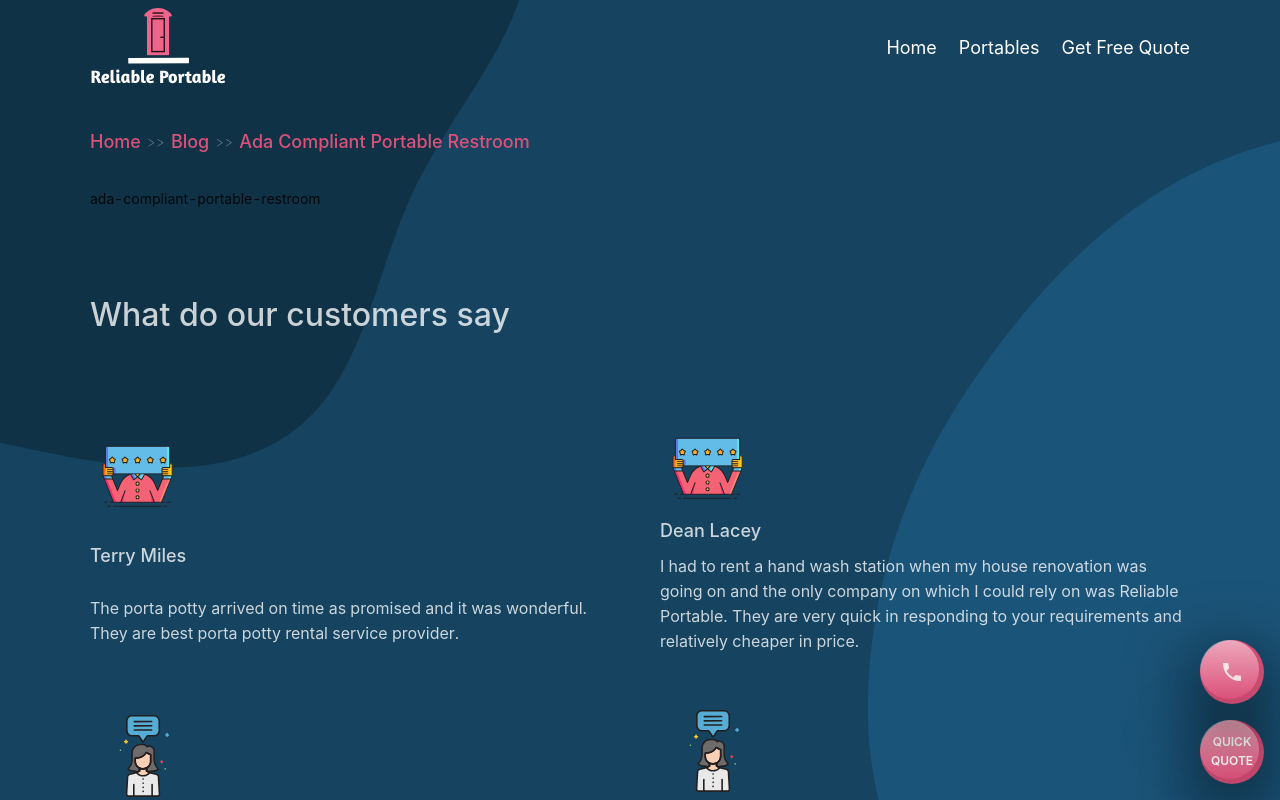
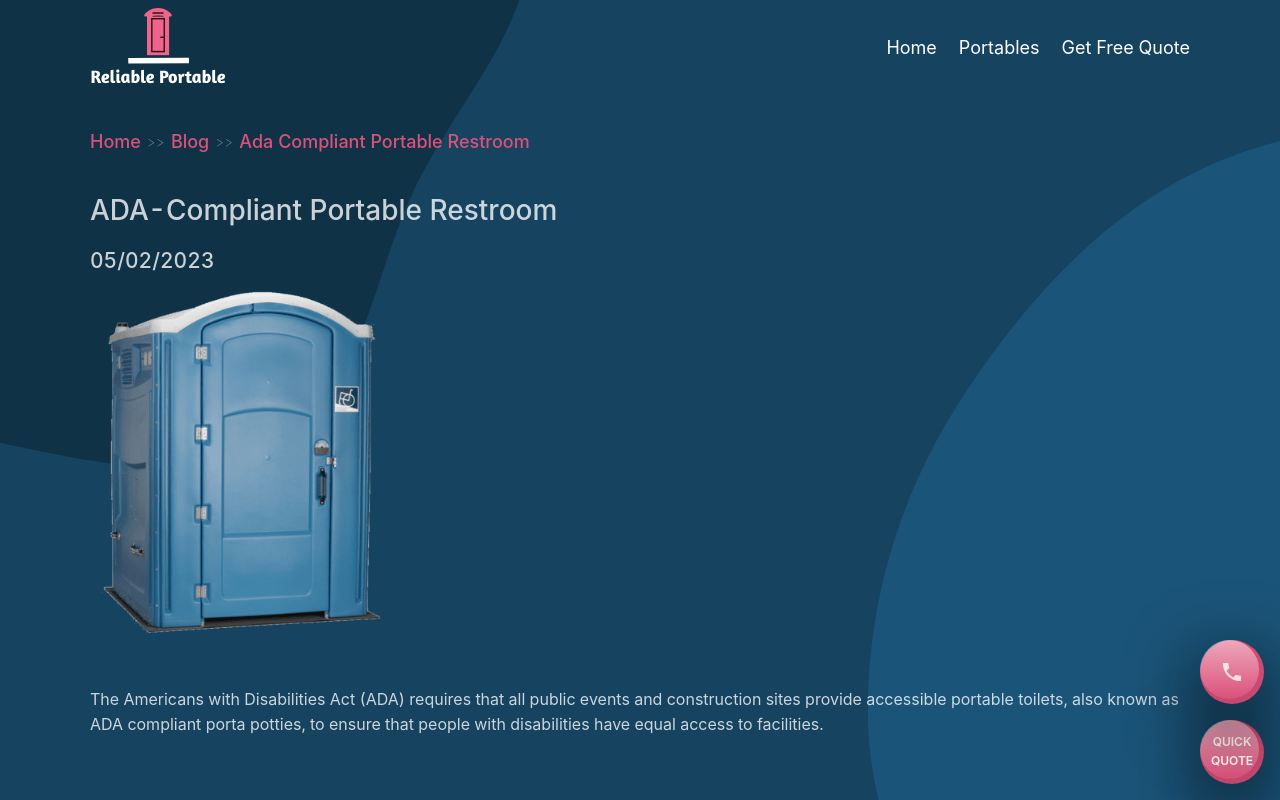
Before and after one commit to nishant-k1/flushjohn-web, a Next.js app: page /blog/ada-compliant-portable-restroom in a window 1280 px wide. Shown: the top 800 px of the page. Built offline with nearby package versions, Linux system fonts and the light colour scheme.

Commit message:
fix blog issue

```diff
--- a/components/Blog/Post/index.js
+++ b/components/Blog/Post/index.js
@@ -1,15 +1,43 @@
 import React from "react";
 import styles from "./styles.module.css";
 import Breadcrumbs from "../../Breadcrumbs";
+import { post_data } from "../constant";
+import Image from "next/image";
 
 const Post = ({ slug }) => {
   if (!slug) return;
-
+  const { spr, acpr, dfr, hss } = post_data;
+  const currentPost = (slug) => {
+    switch (slug) {
+      case "standard-portable-restroom":
+        return spr;
+      case "ada-compliant-portable-restroom":
+        return acpr;
+      case "flushable-restroom-sink-inside":
+        return dfr;
+      case "hand-wash-sink-station":
+        return hss;
+      default:
+        throw new Error(`Invalid slug: ${slug}`);
+    }
+  };
+  const { date, title, image, desc } = currentPost(slug);
+  const { src, alt } = image;
   return (
     <div className={styles.post}>
       <div className={styles.container}>
         <Breadcrumbs path={`/blog/${slug}`} />
-        <div className={styles.wrapper}>{slug}</div>
+        <div className={styles.wrapper}>
+          <h1>{title}</h1>
+          <h2>{date}</h2>
+          <Image
+            src={src}
+            alt={alt}
+            width={300}
+            height={600}
+          />
+          <p>{desc}</p>
+        </div>
       </div>
     </div>
   );
--- a/components/Blog/Post/styles.module.css
+++ b/components/Blog/Post/styles.module.css
@@ -16,7 +16,7 @@
 .wrapper {
   margin-top: 6rem;
   display: grid;
-  grid-gap: 2rem;
+  grid-gap: 12px;
   height: 100%;
   width: 100%;
 }
@@ -30,12 +30,19 @@
 
 .wrapper h1 {
   color: var(--primary-text-color);
+  margin: 0;
+}
+.wrapper h2 {
+  color: var(--primary-text-color);
+  margin: 0;
 }
 .wrapper img {
-  max-width: 400px;
+  max-width: 300px;
   height: 100%;
+  padding-bottom: 2.5rem;
 }
 .wrapper p {
+  font-size: 16px;
   color: var(--primary-text-color);
 }
 
@@ -49,6 +56,10 @@
     justify-content: start;
     column-gap: 12px;
   }
+  .wrapper img {
+    max-width: 400px;
+    height: 100%;
+  }
 }
 /* desktop device / breakpoint: 1024px */
 @media only screen and (min-width: 1024px) {
--- /dev/null
+++ b/components/Blog/constant/index.js
@@ -0,0 +1,84 @@
+export const post_data = {
+  post_list: [
+    {
+      id: 1,
+      date: "05/02/2023",
+      image: {
+        src: "/assets/products/sps_blue.svg",
+        alt: "Standard Portable Restroom",
+      },
+      title: "Standard Portable Restroom",
+      desc: "A standard porta potty is a portable toilet that is perfect for outdoor events and construction sites, providing basic amenities and convenience for users.",
+    },
+    {
+      id: 2,
+      date: "05/02/2023",
+      image: {
+        src: "/assets/products/ada_blue.svg",
+        alt: "ADA-Compliant Portable Restroom",
+      },
+      title: "ADA-Compliant Portable Restroom",
+      desc: "The Americans with Disabilities Act (ADA) requires that all public events and construction sites provide accessible portable toilets, also known as ADA compliant porta potties, to ensure that people with disabilities have equal access to facilities.",
+    },
+    {
+      id: 3,
+      date: "05/02/2023",
+      image: {
+        src: "/assets/products/flushable.svg",
+        alt: "Flushable Restroom-Sink inside",
+      },
+      title: "Flushable Restroom-Sink inside",
+      desc: "A deluxe flushable porta potty is a premium portable toilet that features flushing capability, freshwater supply, and a built-in sink with running water, providing users with a comfortable and convenient restroom experience similar to that of a traditional indoor restroom.",
+    },
+    {
+      id: 4,
+      date: "05/02/2023",
+      image: {
+        src: "/assets/products/sinkFront.png",
+        alt: "Hand Wash Sink Station",
+      },
+      title: "Hand Wash Sink Station",
+      desc: "A standalone handwash sink is a portable sink unit that is often used in outdoor events and construction sites, providing a convenient and hygienic handwashing solution for users to maintain cleanliness and prevent the spread of germs",
+    },
+  ],
+  spr: {
+    id: 1,
+    date: "05/02/2023",
+    image: {
+      src: "/assets/products/sps_blue.svg",
+      alt: "Standard Portable Restroom",
+    },
+    title: "Standard Portable Restroom",
+    desc: "A standard porta potty is a portable toilet that is perfect for outdoor events and construction sites, providing basic amenities and convenience for users.",
+  },
+  acpr: {
+    id: 2,
+    date: "05/02/2023",
+    image: {
+      src: "/assets/products/ada_blue.svg",
+      alt: "ADA-Compliant Portable Restroom",
+    },
+    title: "ADA-Compliant Portable Restroom",
+    desc: "The Americans with Disabilities Act (ADA) requires that all public events and construction sites provide accessible portable toilets, also known as ADA compliant porta potties, to ensure that people with disabilities have equal access to facilities.",
+  },
+  dfr: {
+    id: 3,
+    date: "05/02/2023",
+    image: {
+      src: "/assets/products/flushable.svg",
+      alt: "Flushable Restroom-Sink inside",
+    },
+    title: "Flushable Restroom-Sink inside",
+    desc: "A deluxe flushable porta potty is a premium portable toilet that features flushing capability, freshwater supply, and a built-in sink with running water, providing users with a comfortable and convenient restroom experience similar to that of a traditional indoor restroom.",
+  },
+  hss: {
+    id: 4,
+    date: "05/02/2023",
+    image: {
+      src: "/assets/products/sinkFront.png",
+      alt: "Hand Wash Sink Station",
+    },
+    title: "Hand Wash Sink Station",
+    desc: "A standalone handwash sink is a portable sink unit that is often used in outdoor events and construction sites, providing a convenient and hygienic handwashing solution for users to maintain cleanliness and prevent the spread of germs",
+  },
+};
--- a/components/Blog/styles.module.css
+++ b/components/Blog/styles.module.css
@@ -21,21 +21,32 @@
   width: 100%;
 }
 
-.wrapper div {
+.wrapper a {
   display: grid;
   grid-template-columns: 1fr;
   align-items: end;
   justify-content: start;
+  border: 1px solid var(--primary-bg-color);
+  padding: 12px;
+  border-radius: 4px;
 }
 
 .wrapper h1 {
   color: var(--primary-text-color);
 }
+.wrapper h2 {
+  color: var(--primary-text-color);
+}
+.wrapper h3 {
+  color: var(--primary-text-color);
+}
 .wrapper img {
   max-width: 400px;
   height: 100%;
+  padding-bottom: 2.5rem;
 }
 .wrapper p {
+  font-size: 16px;
   color: var(--primary-text-color);
 }
 
@@ -44,10 +55,14 @@
   .blog {
     padding: 64px 32px;
   }
-  .wrapper div {
-    grid-template-columns: 1fr 1fr;
+  .wrapper a {
+    grid-template-columns: 1fr;
     justify-content: start;
     column-gap: 12px;
+  }
+  .wrapper img {
+    max-width: 400px;
+    height: 100%;
   }
 }
 /* desktop device / breakpoint: 1024px */
--- a/components/Products/IndividualProduct/styles.module.css
+++ b/components/Products/IndividualProduct/styles.module.css
@@ -37,6 +37,7 @@
   padding-bottom: 2.5rem;
 }
 .wrapper p {
+  font-size: 16px;
   color: var(--primary-text-color);
 }
 
```
Also changed, not shown: components/Blog/index.js (+17 -1 lines).
